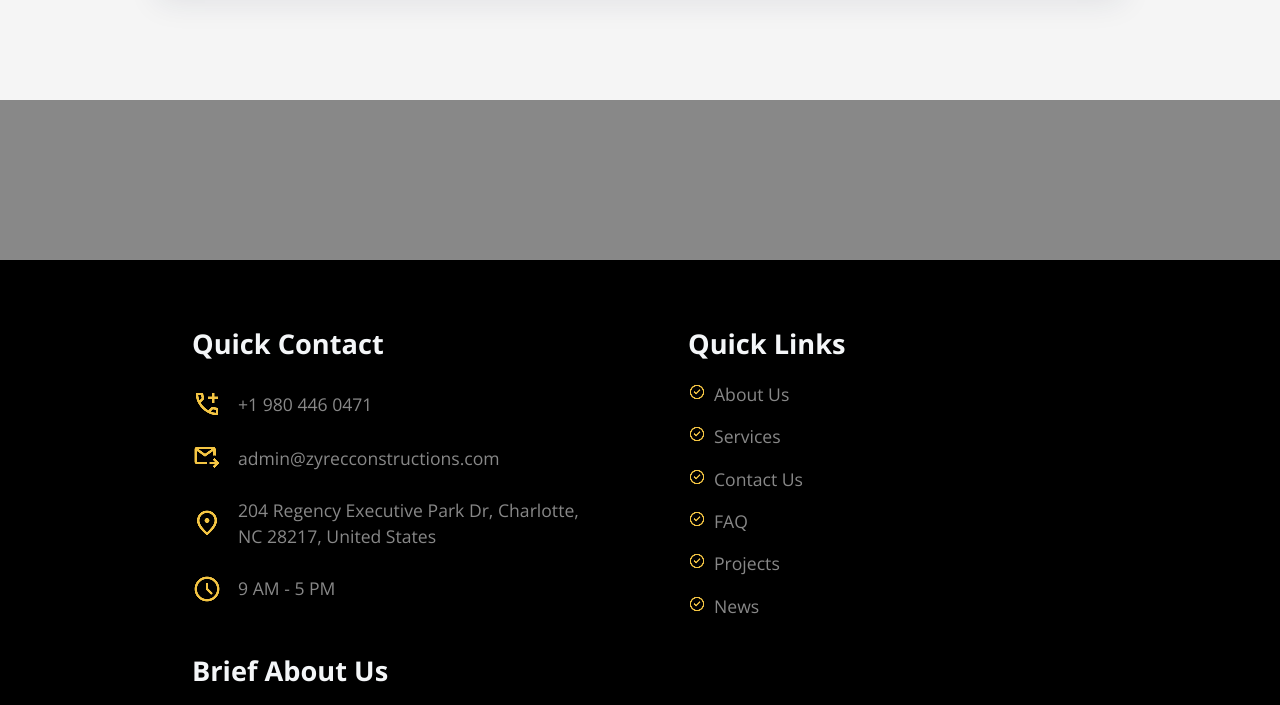
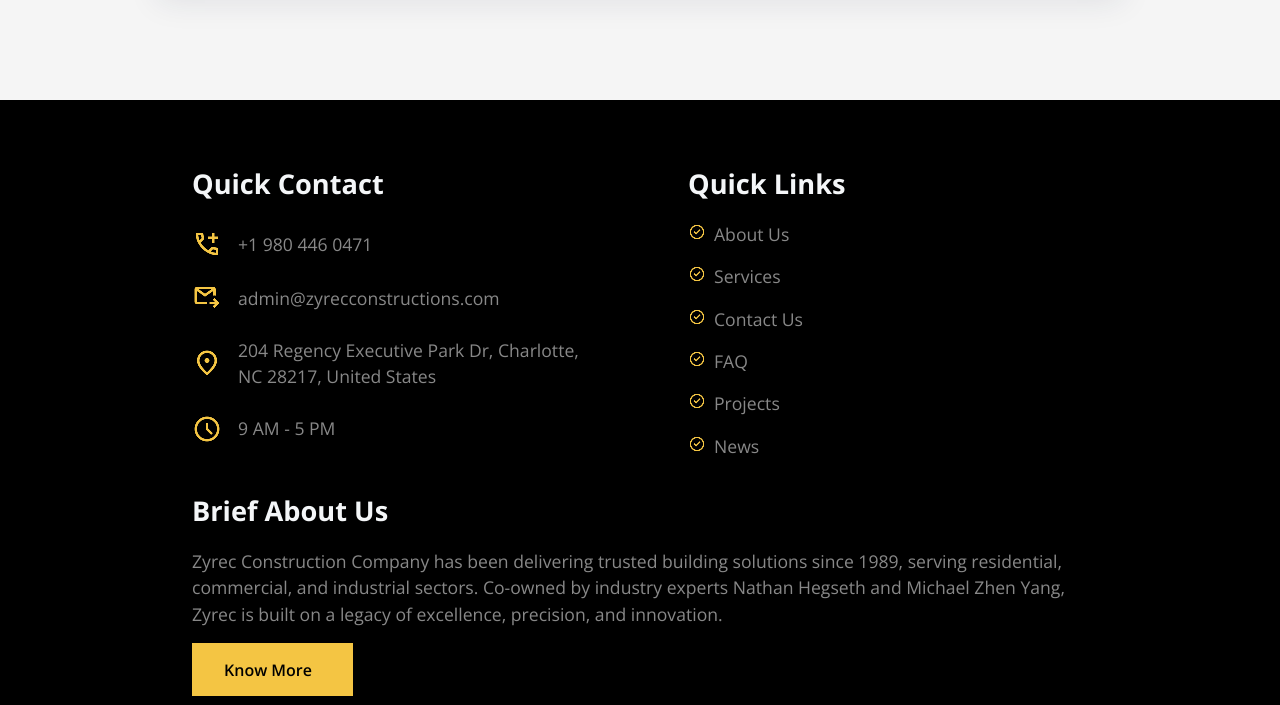
Before and after one commit to Doubletee13/Zyrec-Constructions, a plain HTML site: page news/top-challenges-and-issues-in-the-construction-industry/index.html in a window 1280 px wide. Shown: the part 3123-3828 px from the top of the page. Drawn offline with nearby package versions, Linux system fonts and the light colour scheme; files whose address does not match are found by name.

Commit message:
Removed the margin top on the footer

```diff
--- a/css/fifthnews.css
+++ b/css/fifthnews.css
@@ -419,7 +419,7 @@ footer hr{
 footer{
     background-color: black;
     padding: 2rem 10rem 0rem 10rem;
-    margin-top: 10rem;
+
 }
 /* Hide nav by default on small screens */
 @media screen and (max-width: 834px) {
--- a/css/firstnews.css
+++ b/css/firstnews.css
@@ -409,7 +409,7 @@ footer hr{
 footer{
     background-color: black;
     padding: 2rem 10rem 0rem 10rem;
-    margin-top: 10rem;
+
 }
 /* Hide nav by default on small screens */
 @media screen and (max-width: 834px) {
--- a/css/fourthnews.css
+++ b/css/fourthnews.css
@@ -411,7 +411,7 @@ footer hr{
 footer{
     background-color: black;
     padding: 2rem 10rem 0rem 10rem;
-    margin-top: 10rem;
+
 }
 /* Hide nav by default on small screens */
 @media screen and (max-width: 834px) {
--- a/css/thirdnews.css
+++ b/css/thirdnews.css
@@ -419,7 +419,7 @@ footer hr{
 footer{
     background-color: black;
     padding: 2rem 10rem 0rem 10rem;
-    margin-top: 10rem;
+
 }
 /* Hide nav by default on small screens */
 @media screen and (max-width: 834px) {
```
